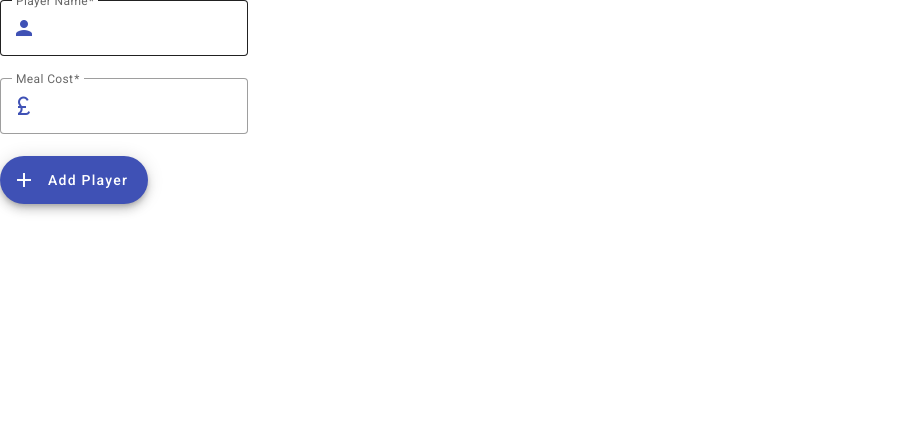
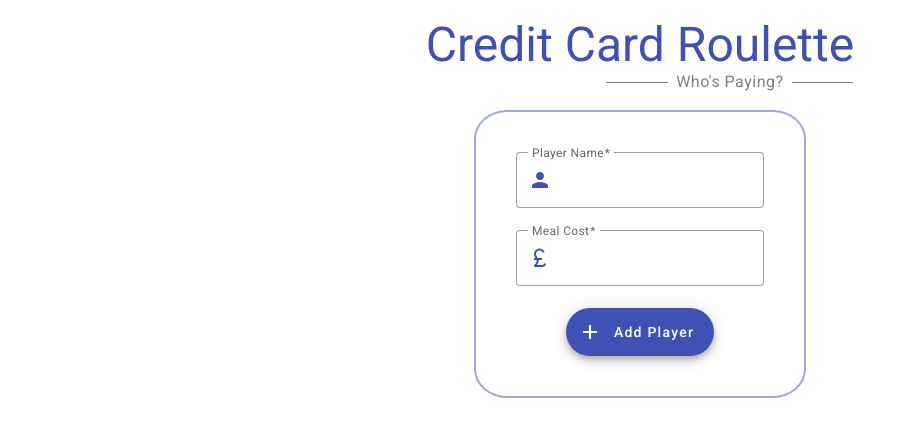
Before and after one commit to JBeckintosh/cc-roulette, an Angular app: page / in a window 1280 px wide. Shown: the top 436 px of the page, without its empty margins (0-916 px from the left). Built offline with nearby package versions, Linux system fonts and the light colour scheme.

Commit message:
styling updated

```diff
--- a/src/app/app.component.html
+++ b/src/app/app.component.html
@@ -1 +1,9 @@
-<app-home></app-home>
+<header>
+    <div class="container">
+        <h1 class="mat-headline-3">Credit Card Roulette</h1>
+    </div>
+    <div class="container">
+        <h4>Who's Paying?</h4>
+    </div>
+</header>
+<app-home class="container"></app-home>
--- a/src/app/app.component.scss
+++ b/src/app/app.component.scss
@@ -0,0 +1,19 @@
+@use '../theme-variables' as theme;
+
+h4 {
+    margin-left: 15%;
+    color: theme.$dull-black;
+}
+
+h4:before, h4:after {
+    content: "";
+    display: inline-block;
+    width: 50%;
+    margin: 0 .5em 0 -55%;
+    vertical-align: middle;
+    border-bottom: 1px solid;
+}
+
+h4:after {
+margin: 0 -55% 0 .5em;
+}
--- a/src/app/home/home.component.html
+++ b/src/app/home/home.component.html
@@ -10,10 +10,10 @@
         <mat-form-field floatLabel="always" color="primary" appearance="outline">
             <mat-label>Meal Cost</mat-label>
             <mat-icon aria-hidden="false" aria-label="Player icon" fontIcon="currency_pound" color="primary" matPrefix />
-            <input id="app-home-cost-input" type="number" step="0.01" formControlName="cost" matInput />
+            <input id="app-home-cost-input" type="number" min="0" step="0.01" formControlName="cost" matInput />
         </mat-form-field>
     </div>
-    <div>
+    <div class="container">
         <button id="app-home-submit" type="submit" color="primary" mat-fab extended>
             <mat-icon aria-hidden="false" aria-label="Add icon" fontIcon="add" color="basic" />
             Add Player
--- a/src/app/home/home.component.scss
+++ b/src/app/home/home.component.scss
@@ -0,0 +1,7 @@
+@use '../../theme-variables.scss' as theme;
+
+form {
+    padding: 40px;
+    border: 2px solid theme.$dull-primary;
+    border-radius: 10%;
+}
--- a/src/styles.scss
+++ b/src/styles.scss
@@ -1,6 +1,26 @@
+@use 'theme-variables' as theme;
+
 /* You can add global styles to this file, and also import other style files */
+html, body {
+    height: 100%;
+}
 
-html, body { height: 100%; }
-body { margin: 0; font-family: Roboto, "Helvetica Neue", sans-serif; }
-html, body { height: 100%; }
-body { margin: 0; font-family: Roboto, "Helvetica Neue", sans-serif; }
+body {
+    margin: 0;
+    font-family: Roboto, "Helvetica Neue", sans-serif;
+    color: theme.$primary;
+}
+
+.container {
+    display: flex;
+    flex-direction: row;
+    flex-wrap: wrap;
+    justify-content: center;
+    align-items: center;
+    row-gap: 25px;
+    column-gap: 10px;
+}
+
+.mat-headline-3, .mat-typography .mat-headline-3 {
+    margin: 20px 0 0;
+}
--- /dev/null
+++ b/src/theme-variables.scss
@@ -0,0 +1,5 @@
+$primary: #3f51b5;
+$dull-primary: rgba(#3f51b5, 0.5);
+$accent: #ff4081;
+$warning: #f44336;
+$dull-black: rgba(black, 0.5);
```
